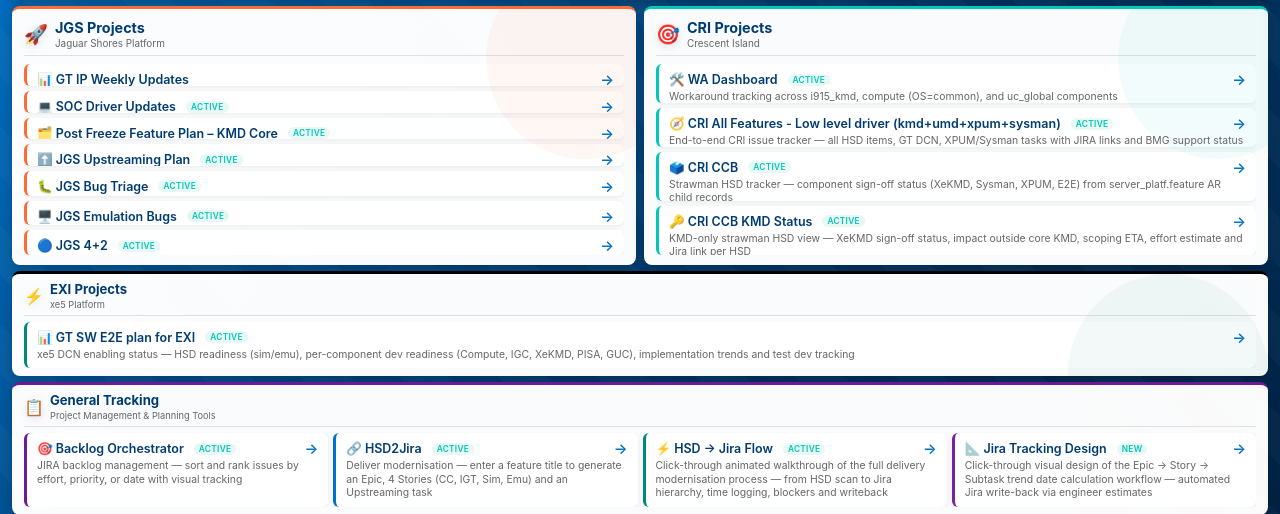
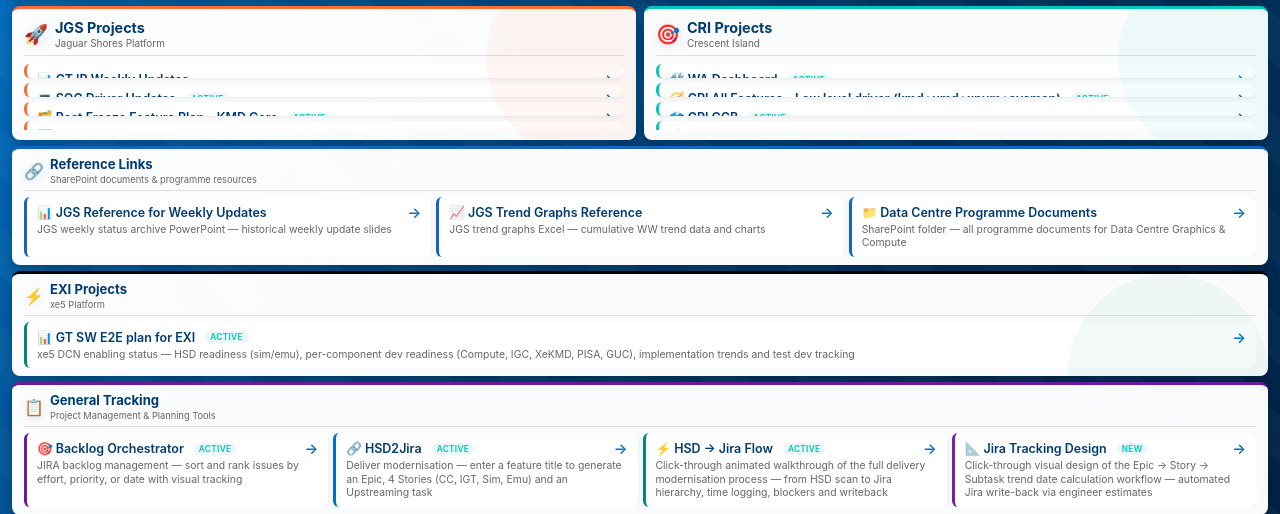
Before and after one commit to vwattal/Data-Centre-Projects, a Flask app: page / in a window 1280 px wide. Shown: the part 80-594 px from the top of the page. Run offline with Flask 3, Linux system fonts and the light colour scheme.

Commit message:
Restore Reference Links section (removed accidentally in e9c99c3)

```diff
--- a/templates/index.html
+++ b/templates/index.html
@@ -635,6 +635,33 @@
             </div>
         </div>
 
+        <!-- Reference Links row -->
+        <div class="middle-row">
+            <div class="division compact" style="border-top-color: #1565c0;">
+                <div class="division-header">
+                    <div class="division-icon">🔗</div>
+                    <div>
+                        <div class="division-title">Reference Links</div>
+                        <div class="division-subtitle">SharePoint documents &amp; programme resources</div>
+                    </div>
+                </div>
+                <div class="project-links">
+                    <a href="https://intel.sharepoint.com/:p:/r/sites/VTTSWSOSGC/_layouts/15/Doc.aspx?sourcedoc=%7BE7202CD9-2E09-4778-A732-41D9AE9563A3%7D&file=JGS%20%20Weekly%20Status%20Archive.pptx&action=edit&mobileredirect=true" class="project-card" target="_blank" style="border-left-color: #1565c0;">
+                        <h3>📊 JGS Reference for Weekly Updates <span class="arrow">→</span></h3>
+                        <p>JGS weekly status archive PowerPoint — historical weekly update slides</p>
+                    </a>
+                    <a href="https://intel.sharepoint.com/:x:/r/sites/VTTSWSOSGC/_layouts/15/Doc.aspx?sourcedoc=%7B3883ad68-75a2-4ba1-8042-05562a975bf5%7D&action=edit&wdenableroaming=1" class="project-card" target="_blank" style="border-left-color: #1565c0;">
+                        <h3>📈 JGS Trend Graphs Reference <span class="arrow">→</span></h3>
+                        <p>JGS trend graphs Excel — cumulative WW trend data and charts</p>
+                    </a>
+                    <a href="https://intel.sharepoint.com/sites/VTTSWSOSGC/Shared%20Documents/Forms/AllItems.aspx?id=%2Fsites%2FVTTSWSOSGC%2FShared%20Documents%2FPrograms&viewid=1d4ad2b1%2D59f2%2D46c3%2D9f16%2Df84ed2daf95c&CID=b805e45a%2D259d%2D4140%2Da861%2Da6a06a4952dc&FolderCTID=0x012000AB360C750241864B8E3C6BE2C3C82116" class="project-card" target="_blank" style="border-left-color: #1565c0;">
+                        <h3>📁 Data Centre Programme Documents <span class="arrow">→</span></h3>
+                        <p>SharePoint folder — all programme documents for Data Centre Graphics &amp; Compute</p>
+                    </a>
+                </div>
+            </div>
+        </div>
+
         <!-- Middle row: EXI full width -->
         <div class="middle-row">
             <div class="division compact exi-section">
```
